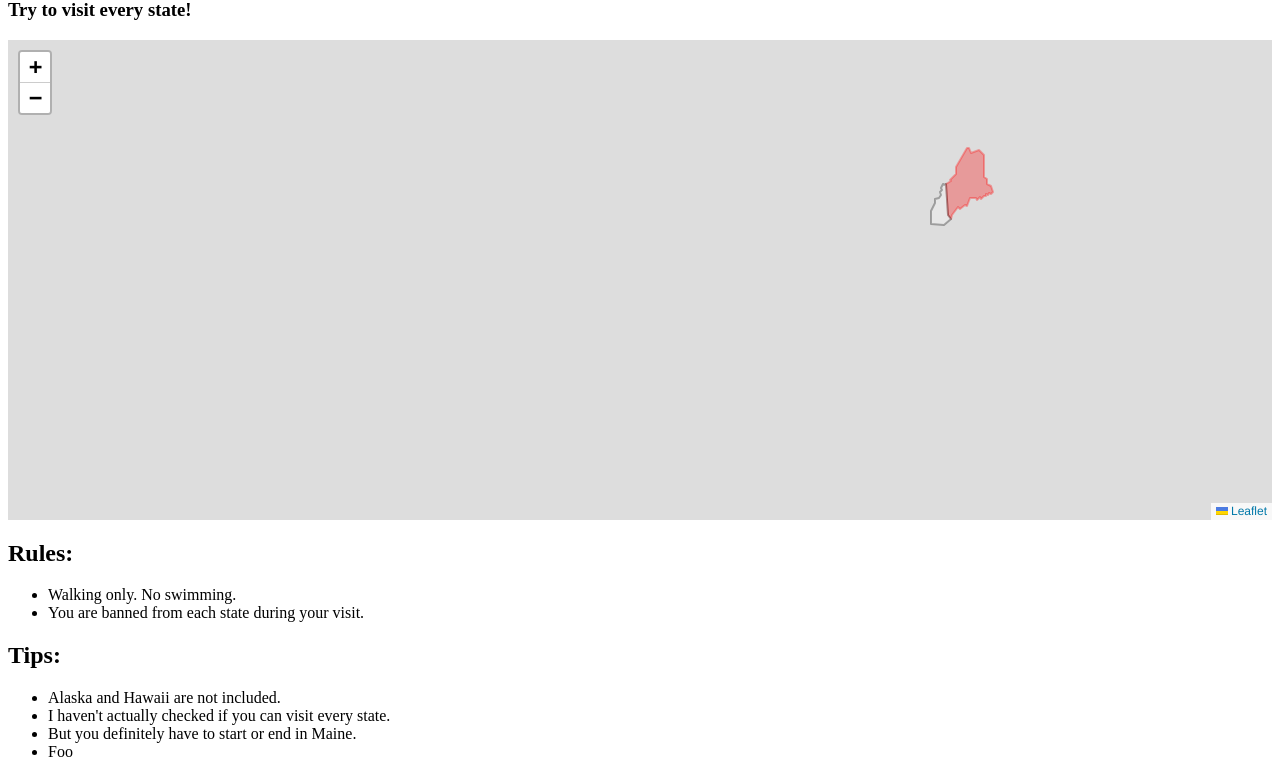
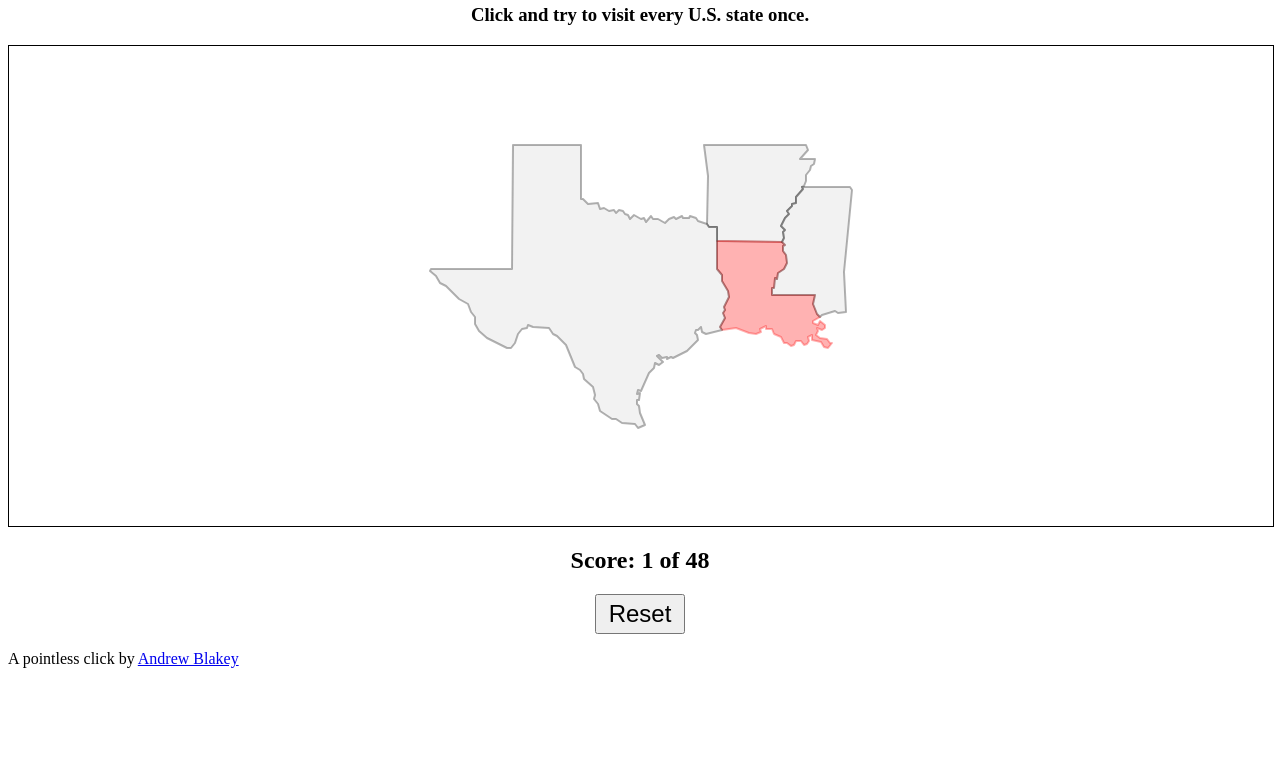
Before and after one commit to ablakey/state-machine, a plain HTML site: page index.html in a window 1280 px wide. Shown: the part 81-842 px from the top of the page. After the commit the page ends 808 px from the top, so only its background shows below. Drawn offline with nearby package versions, Linux system fonts and the light colour scheme.

Commit message:
cleanup, finish basic features

```diff
--- a/index.html
+++ b/index.html
@@ -14,21 +14,18 @@
             integrity="sha512-/Nsx9X4HebavoBvEBuyp3I7od5tA0UzAxs+j83KgC8PU0kgB4XiK4Lfe4y4cgBtaRJQEIFCW+oC506aPT2L1zw=="
             crossorigin="">
         </script>
-        <h1 id="title">The State Machine</h1>
-        <h3 id="title">Try to visit every state!</h3>
+        <div class="centered">
+            <h1 id="title">The State Machine</h1>
+            <h3>Click and try to visit every U.S. state once.</h3>
+        </div>
         <div id="map"></div>
-            <h2>Rules:</h2>
-            <ul>
-                <li>Walking only. No swimming.</li>
-                <li>You are banned from each state during your visit.</li>
-            </ul>
-            <h2>Tips:</h2>
-            <ul>
-                <li>Alaska and Hawaii are not included.</li>
-                <li>I haven't actually checked if you can visit every state.</li>
-                <li>But you definitely have to start or end in Maine.</li>
-                <li>Foo</li>
-            </ul>
+        <div class="centered">
+            <h2 id="score">Score: 0 of 48</h2>
+            <button id="reset">Reset</button>
+            </div>
+        </div>
+        <p></p>
+        <span>A pointless click by </span><a href="http://todays.pointless.click">Andrew Blakey</a>
         <script src="states.js"></script>
         <script src="main.js"></script>
     </body>
--- a/main.js
+++ b/main.js
@@ -1,10 +1,9 @@
 
 // Map feature styles.
-const baseStyle = {opacity: 0.3, fillOpacity: 0.3, weight: 2}
-
+const baseStyle = {opacity: 0.3, fillOpacity: 0.3, weight: 2};
 const currentStyle = Object.assign({}, baseStyle, {color: 'red', fillColor: 'red'});
-const touchingStyle = Object.assign({}, baseStyle, {color: 'black', fillColor: 'white'});
-const visitedStyle = Object.assign({}, baseStyle, {color: 'blue', fillColor: 'blue',  opacity: 1});
+const touchingStyle = Object.assign({}, baseStyle, {color: 'black', fillColor: 'lightgrey'});
+const visitedStyle = Object.assign({}, baseStyle, {color: 'green', fillColor: 'green',  opacity: 1});
 const nullStyle = Object.assign({}, baseStyle, {opacity: 0,  fillOpacity: 0});
 
 
@@ -12,63 +11,87 @@ const nullStyle = Object.assign({}, baseStyle, {opacity: 0,  fillOpacity: 0});
 let statesByCode = States['features'].reduce((acc, s) => {
   acc[s.properties.shortcode] = s;
   return acc;
-}, {})
+}, {});
 
 
-let current = statesByCode['ME'] // TODO randomize start.
-let visited = new Set([current.properties.shortcode]);
-
-
-let map = L.map('map').setView([39, -98], 4);
-let layer = L.geoJSON(States, {style: styleFn})
+let current = null;
+let visited = [];
+let map = null;
+let layer = null;
 
 
 function styleFn(feature) {
-  let sc = feature.properties.shortcode
+  let sc = feature.properties.shortcode;
   if (sc === current.properties.shortcode) {
     return currentStyle;
-  } else if (visited.has(sc)) {
+  } else if (visited.includes(sc)) {
     return visitedStyle;
   } else if (current.properties.touches.includes(sc)) {
-    console.log(sc);
     return touchingStyle;
   }
   return nullStyle;
 }
 
 
+function panToCurrent() {
+  let features = current.properties.touches.map(sc => statesByCode[sc]);
+  let touchesLayer =  L.geoJSON({type: 'FeatureCollection', features});
+  map.fitBounds(touchesLayer.getBounds());
+  layer.setStyle(styleFn); // Triggers redraw.
+}
+
+
+function endGame() {
+  map.fitBounds(layer.getBounds());
+}
+
+
+function updateScore() {
+  let el = document.querySelector('#score');
+  el.textContent = `Score: ${visited.length} of ${States['features'].length}`;
+}
+
+
 function onClick(e) {
-  console.log(e);
-  let sc = e.layer.feature.properties.shortcode
-  // if clicked feature touches current state,
-  if (current.properties.touches.includes(sc) && !visited.has(sc)) {
-    current = statesByCode[sc]
-    visited.add(sc);
-    layer.setStyle(styleFn); // Triggers redraw.
+  let sc = e.layer.feature.properties.shortcode;
+
+  // Was invalid state clicked?
+  if (!(current.properties.touches.includes(sc) && !visited.includes(sc))) {
+    return;
+  }
+
+  // Update state.
+  current = statesByCode[sc];
+  visited.push(sc);
+  panToCurrent();
+
+  // Update score
+  updateScore();
+
+  // Is game over? (every touching state has been visited)
+  if (!current.properties.touches.filter(x => visited.indexOf(x) < 0).length) {
+    endGame();
   }
 }
 
+function reset() {
+  let startState = States['features'][Math.floor(Math.random() * States['features'].length)];
+  current = statesByCode[startState.properties.shortcode];
+  visited = [];
+  visited.push(current.properties.shortcode);
+  updateScore();
 
-function reset() {
-  current = statesByCode['NY'];
-  visited.clear()
-  visited.add(current.properties.shortcode);
-  layer.setStyle(styleFn); // Triggers redraw.
+  if (map) {
+    panToCurrent();
+  }
 }
 
 window.onload = () => {
-  layer.on('click', onClick)
+  document.querySelector('#reset').onclick = reset;
+  reset();
+  map =  L.map('map', {zoomControl: false, attributionControl: false}).setView([39, -98], 4);
+  layer = L.geoJSON(States, {style: styleFn});
+  layer.on('click', onClick);
   layer.addTo(map);
-}
-
-/*
-TODO:
-- style the html to look okay.
-- add link back to blog.
-- watch for screen resize and re-zoom to max extent
-- disable zoom pan controls.
-- show list of states by name (generate programmatically iterating through States)
-- when state is visited, set it to green.
-- get rid of the red/white/blue (political)
-- detect lose state.
-*/
+  panToCurrent();
+};
--- a/styles.css
+++ b/styles.css
@@ -5,4 +5,25 @@ html, body {
 #map {
     width: 100%;
     height: 60%;
+    border: 1px solid black;
 }
+
+.leaflet-container {
+    background-color:rgba(255,0,0,0.0);
+}
+
+.centered {
+    display: flex;
+    flex-direction: column;
+    align-items: center;
+}
+
+button {
+    width: 90px;
+    height: 40px;
+    font-size: 150%;
+}
+
+h1 {
+    margin-bottom: 0px;
+}
```
Also changed, not shown: states.js, 1 other file.
